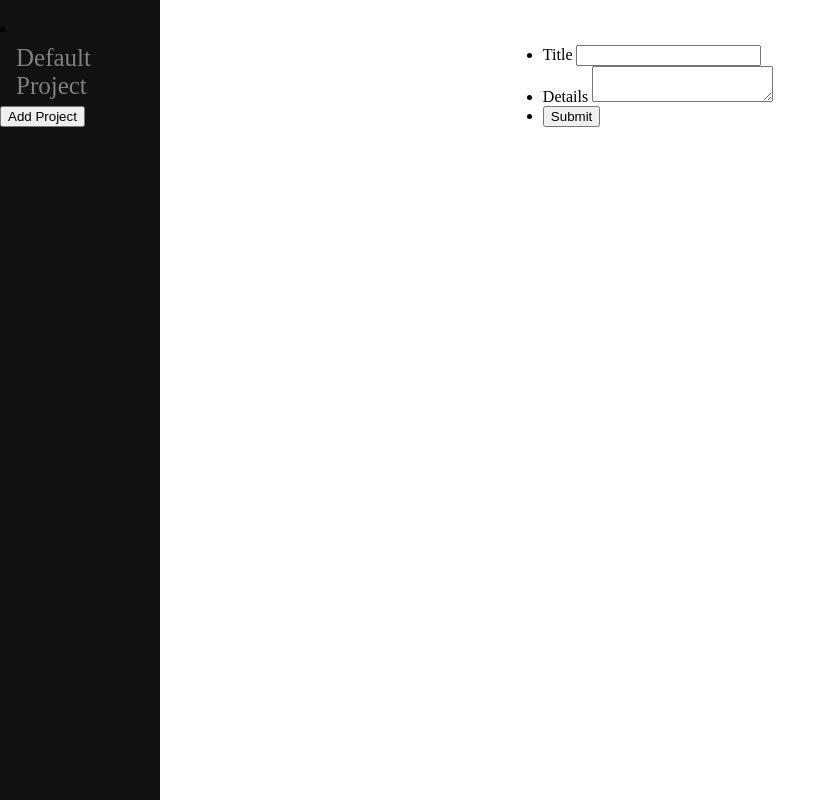
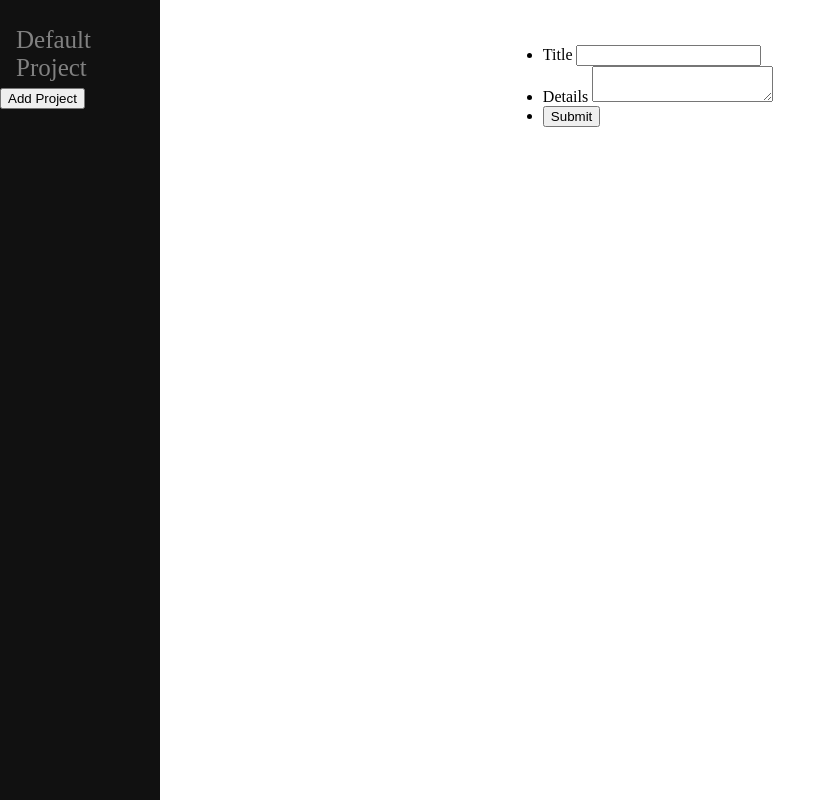
Before and after one commit to hattima-tim/Todo-List, a website built with webpack: page dist/index.html in a window 1280 px wide. Shown: the whole page, without its empty margins (0-836 px from the left). Built offline with nearby package versions, Linux system fonts and the light colour scheme.

Commit message:
added project_name class to default project(the first project)

```diff
--- a/dist/index.html
+++ b/dist/index.html
@@ -8,9 +8,7 @@
     </head>
     <body>
         <div class="sidenav">
-             <li id='projects'>
-                <a href="#" id='default_project'>Default Project</a>
-            </li>
+            <a href="#" class="project_name" id='default_project'>Default Project</a>
             <button id='add_project'>Add Project</button>
         </div>
         <button id='add_task'>Add Task</button>
```
